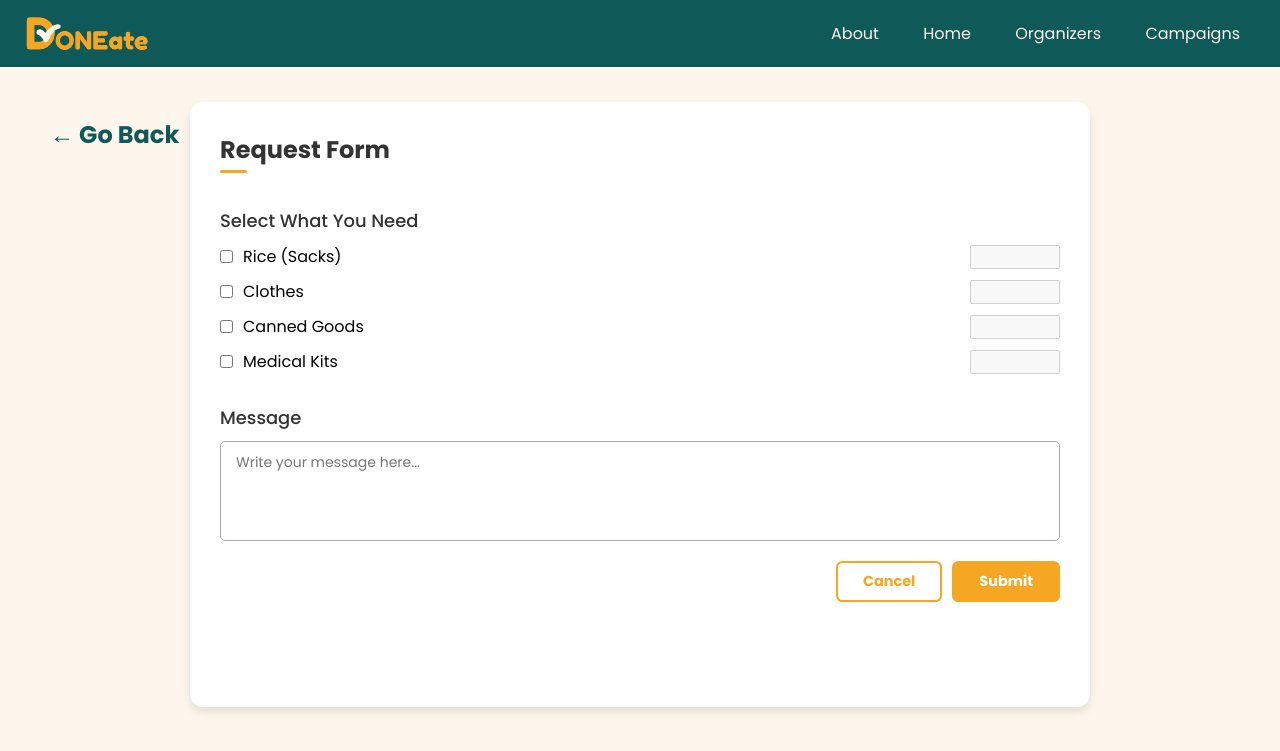
After one commit to kimodri/donation-tracker, a Flask app: template templates/rep_request_form.html in a window 1280 px wide. The commit adds this page. Shown: the top 751 px of the page. Run offline with Flask 3, Linux system fonts and the light colour scheme; the template is opened without the code that fills it: most values are stand-ins (such as "Sample title", 1, 10 or a date in 2020).

Commit message:
Fixed the templating

```diff
--- a/app.py
+++ b/app.py
@@ -79,8 +79,6 @@ def signin():
             db.session.add(Communities(Name = community, Address = address))
             db.session.commit()
 
-
-        # # do flash here pre
         return redirect(url_for('thank_you'))
 
     return render_template('login.html')
@@ -150,17 +148,40 @@ def organizerList():
         # Get all donations by the donor
         result = Donations.query.filter_by(DonorID=session['donor_id']).all()
 
-
         # Use the relationship to access organizer names
-
         organizer_names = list({donation.organizer.Name for donation in result})
 
         dummy_organizers = ['Kim', 'Triselle', 'Matan','Audrey', 'John', 'Julliane']
-        return render_template('donor_organizer.html', organizers = dummy_organizers)
+        return render_template('donor_organizer.html', organizers = dummy_organizers, role = session['role'])
+
+    elif session['role'] == 'representative':
+        result = Organizers.query.all()
+        organizer_names = [i.Name for i in result]
+
+        dummy_organizer_names = ['ABS-CBN', 'GMA', 'Rastaman Inc']
+        render_template('rep_request_org.html', organizer_names = dummy_organizer_names, role = session['role'])
+
+    else:
+        return "You are not allowed to visit this URL."
+
+@app.route('/sendRequest', methods = ['GET', 'POST'])
+def sendRequest():
+    if request == 'GET':
+        if session['role'] == 'representative':
+            organizer = request.args.get('organizer')
+            render_template('rep_request_form.html', role = session['role'], organizer=organizer)
+
+        else:
+            return "You are not allowed to visit this URL."
+    else:
+        organizerName = request.form.get('organizer')
+        message = request.form.get('message')
+
+        # get pa list ng mga checked and yung respective quantities
 
 
-    elif session['role'] == 'representative':
-        pass
+
+
 
 @app.route('/donate', methods = ['GET', 'POST'])
 def donate():
@@ -172,7 +193,7 @@ def donate():
 @app.route('/feedback', methods = ['GET', 'POST'])
 def feedback():
     if request == 'GET':
-        return render_template('feedback.html')
+        return render_template('feedback.html', role = session['role'])
     else:
         '''
             SELECT Feedback, stars
@@ -190,7 +211,7 @@ def update():
 
 @app.route('/thank-you')
 def thank_you():
-    return render_template('thankyou.html')
+    return render_template('thankyou.html', role = session['role'])
 
 if __name__ == '__main__':
     app.run(debug=True)
--- a/htmls/feedback.html
+++ b/htmls/feedback.html
@@ -1,4 +1,4 @@
-!DOCTYPE html>
+<!DOCTYPE html>
 <html lang="en">
 
 <head>
@@ -44,5 +44,6 @@
 
             <button type="submit">Submit Feedback</button>
           </form>
-    </body>
+   <script src="{{ url_for('static', filename='javascript.js') }}"></script>
+  </body>
 </html>
--- a/htmls/index.html
+++ b/htmls/index.html
@@ -1,4 +1,4 @@
-!DOCTYPE html>
+<!DOCTYPE html>
 <html lang="en">
 
 <head>
--- a/models.py
+++ b/models.py
@@ -74,10 +74,12 @@ class Campaigns(db.Model):
 class CampaignRequests(db.Model):
     __tablename__ = 'CampaignRequests'
     CrID = Column(Integer, primary_key=True, autoincrement=True)
+    RequestID = Column(Integer, ForeignKey('Requests.RequestID'))
     CampaignID = Column(Integer, ForeignKey('Campaigns.CampaignID'))
     ItemID = Column(Integer, ForeignKey('ItemLists.ItemID'))
     QuantityNeeded = Column(Integer)
 
+    request = db.relationship("Requests", backref = "campaign_requests")  # something is wrong here
     campaign = db.relationship("Campaigns", backref="campaign_requests")
     item = db.relationship("ItemList", backref="campaign_requests")
 
--- a/templates/layout.html
+++ b/templates/layout.html
@@ -4,9 +4,10 @@
 
 <head>
     <meta charset="UTF-8">
-    <link rel="stylesheet" href="static/styles.css">
-    <meta name="viewport" content="initial-scale=1, width=device-width">
-    <title>DONEate</title>
+    <meta name="viewport" content="width=device-width, initial-scale=1.0">
+    <link rel="stylesheet" href="/static/styles.css">
+    <link rel="icon" type="image/jpg" href="/static/img/doneate_favicon.png">
+    <title>DONEnate</title>
 </head>
 
 {% block body %}{% endblock %}
--- /dev/null
+++ b/templates/navigation.html
@@ -0,0 +1,18 @@
+<!-- NAV BAR -->
+    <nav class="nav-bar">
+        <div class="nav-bar-div">
+            <div class="logo"><a href=""><img  id="doneate-logo" src="/static/img/doneate_logo_2.png" alt="DONEate logo"></a></div>
+
+            <ul>
+                <li><a href="/">About</a></li>
+                <li><a href="/">Home</a></li>
+                <li><a href="/organizerList">Organizers</a></li>
+                <li><a href="#">Campaigns</a></li>
+            {% if role == 'donor' %}
+                <li><a href="#">Feedback</a></li>
+                <li><a href="#">Updates</a></li>
+            {% endif %}
+            </ul>
+
+        </div>
+    </nav>
--- /dev/null
+++ b/templates/rep_request_form.html
@@ -0,0 +1,97 @@
+{% extends "layout.html" %}
+
+{%block body%}
+<body>
+
+  {% include "navigation.html" %}
+
+    <a href="/organizerList" id="go-back">&#8592 Go Back</a>
+
+    <!-- REQUEST FORM -->
+    <div class="request-form-container">
+        <header>Request Form</header>
+        <form id="request-form", action = {{ url_for('sendRequest') }}, method = 'post'>
+
+            <!-- <span class="title">Personal Details</span>
+            <div class="fields">
+                <div class="input-field">
+                    <label>Full Name</label>
+                    <input type="text" placeholder="Enter your name" required>
+                </div>
+
+                <div class="input-field">
+                    <label>Email</label>
+                    <input type="email" placeholder="Enter your email" required>
+                </div>
+
+                <div class="input-field">
+                    <label>Province</label>
+                    <select required>
+                        <option disabled selected>Select province</option>
+                        <option>Manila</option>
+                        <option>Rizal</option>
+                        <option>Laguna</option>
+                    </select>
+                </div>
+                <div class="input-field">
+                    <label>City</label>
+                    <select required>
+                        <option disabled selected>Select city</option>
+                        <option>Taguig</option>
+                        <option>Pasig</option>
+                        <option>Makati</option>
+                    </select>
+                </div>
+            </div> -->
+
+            <input type="hidden" name="organizer" value="{{ organizer }}">
+            <span class="title">Select What You Need</span>
+            <div> <!-- Item ID dapat yung value ng mga checklists dito-->
+                <div class="request-item">
+                    <div class="checkbox-label-group">
+                        <input type="checkbox" id="rice-cb">
+                        <label for="rice-cb">Rice (Sacks)</label>
+                    </div>
+                    <input type="number" id="rice-num" disabled>
+                </div>
+
+
+                <div class="request-item">
+                    <div class="checkbox-label-group">
+                        <input type="checkbox" id="clothes-cb">
+                        <label for="clothes-cb">Clothes</label>
+                    </div>
+                    <input type="number" id="clothes-num" disabled>
+                </div>
+
+
+                <div class="request-item">
+                    <div class="checkbox-label-group">
+                        <input type="checkbox" id="canned-goods-cb">
+                        <label for="canned-goods-cb">Canned Goods</label>
+                    </div>
+                    <input type="number" id="canned-goods-num" disabled>
+                </div>
+                <div class="request-item">
+                    <div class="checkbox-label-group">
+                        <input type="checkbox" id="medical-kits-cb">
+                        <label for="medical-kits-cb">Medical Kits</label>
+                    </div>
+                    <input type="number" id="medical-kits-num" disabled>
+                </div>
+            </div>
+
+            <span class="title">Message</span>
+            <textarea name="message" placeholder="Write your message here..."></textarea>
+
+            <div class="button-group">
+                <button type="reset" class="cancel-bttn">Cancel</button>
+                <button type="submit" class="submit-bttn">Submit</button>
+            </div>
+        </form>
+    </div>
+
+
+    <script src="/static/javascript.js"></script>
+</body>
+{% endblock %}
--- a/templates/thankyou.html
+++ b/templates/thankyou.html
@@ -22,6 +22,7 @@
 
 {% block body %}
 <body>
+  {% include "navigation.html" %}
   <h1>Thank you for signing up!</h1>
   <a href='/'>Go back to homepage!</a>
 </body>
```
Also changed, not shown: htmls/donor_organizer.html (+4 -6 lines), htmls/rep_request_form.html (+7 -7 lines), templates/donor_organizer.html (+15 -11 lines), templates/donor_update.html (added, +34 -0 lines), templates/feedback.html (deleted, +0 -42 lines), templates/rep_request_org.html (added, +48 -0 lines), instance/db.sqlite.
